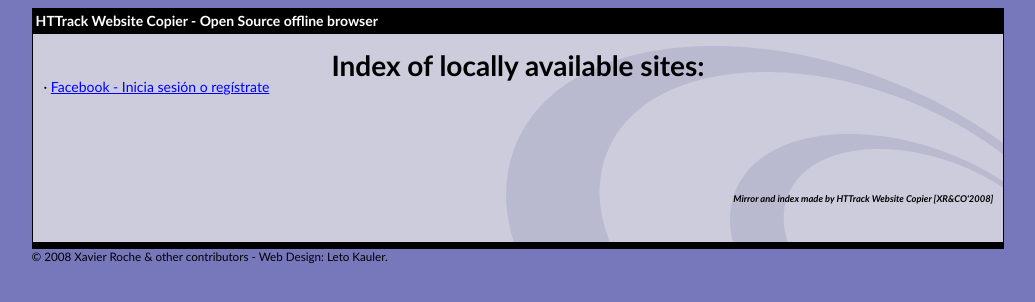
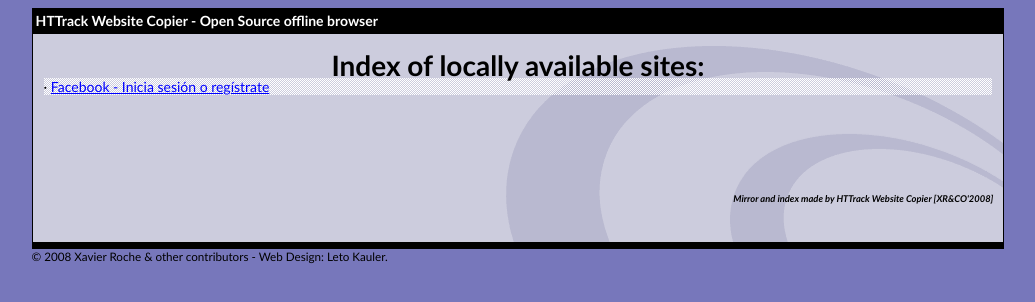
Before and after one commit to Persivax/Prueba-Facebook, a plain HTML site: page index.html in a window 1280 px wide. Shown: the whole page, without its empty margins (122-1157 px from the left). Drawn offline with Linux system fonts and the light colour scheme.

Commit message:
Update index.html

```diff
--- a/index.html
+++ b/index.html
@@ -101,7 +101,7 @@ h4 { margin: 0;  font-weight: bold;  font-size: 1.18em; }
 <H1 ALIGN=Center>Index of locally available sites:</H1>
 	<TABLE BORDER="0" WIDTH="100%" CELLSPACING="1" CELLPADDING="0">
 		<TR>
-			<TD background-image: url(fade.gif);>
+			<TD BACKGROUND="fade.gif">
 				&middot;
 					<A HREF="www.facebook.com/indexc14f.html">
 						Facebook - Inicia sesión o regístrate
```
